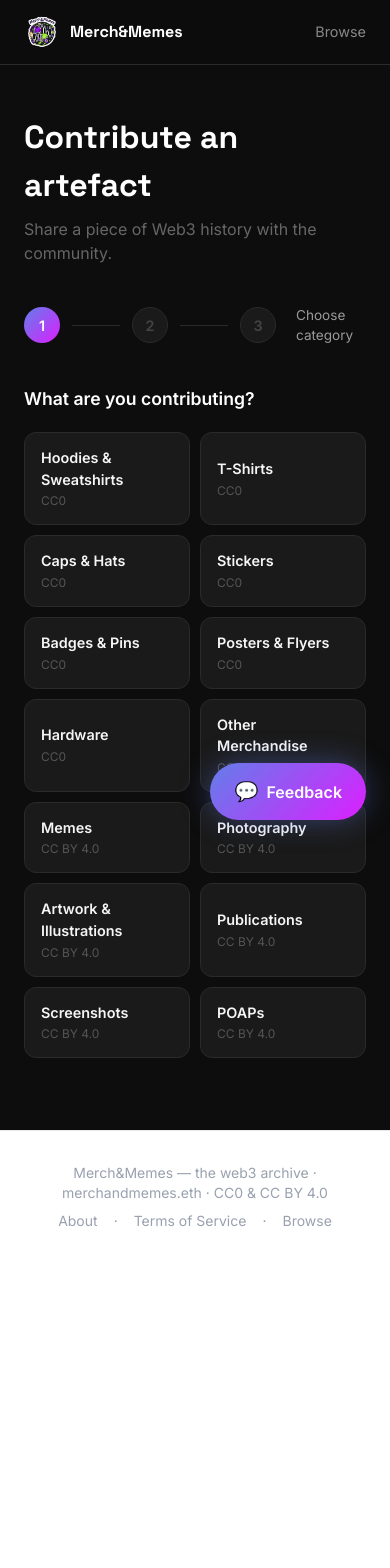
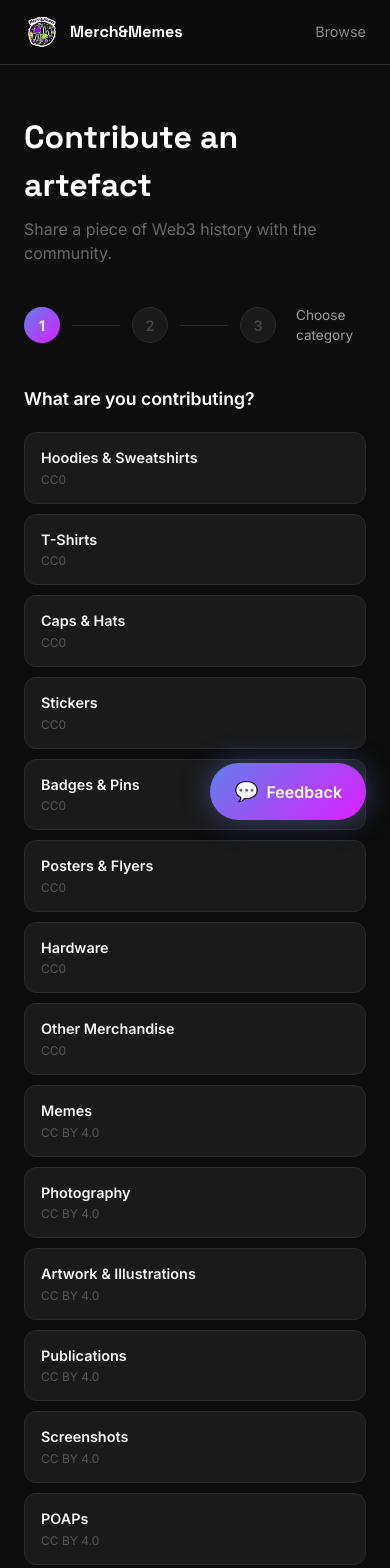
Before and after one commit to MerchandMemes/merch-and-memes, a Next.js app: page /submit in a window 390 px wide. Shown: the top 1568 px of the page. Before the commit the page ends 1263 px from the top, so only its background shows below. Built offline with nearby package versions, Linux system fonts and the light colour scheme.

Commit message:
Stack moderation card image on mobile, single-column category grid on narrowest screens

```diff
--- a/app/submit/page.tsx
+++ b/app/submit/page.tsx
@@ -39,6 +39,12 @@
   color: '#888',
   marginBottom: '6px',
 }
+
+const submitResponsiveStyle = `
+  @media (max-width: 420px) {
+    .submit-category-grid { grid-template-columns: 1fr !important; }
+  }
+`
 
 export default function SubmitPage() {
   const [step, setStep] = useState(1)
@@ -209,7 +215,8 @@
             <h2 style={{ fontSize: '1.1rem', fontWeight: 600, color: 'white', marginBottom: '20px' }}>
               What are you contributing?
             </h2>
-            <div style={{ display: 'grid', gridTemplateColumns: '1fr 1fr', gap: '10px', marginBottom: '24px' }}>
+                        <style>{submitResponsiveStyle}</style>
+            <div className="submit-category-grid" style={{ display: 'grid', gridTemplateColumns: '1fr 1fr', gap: '10px', marginBottom: '24px' }}>
                             {CATEGORIES.map((cat) => (
                 <button
                   key={cat.slug}
```
